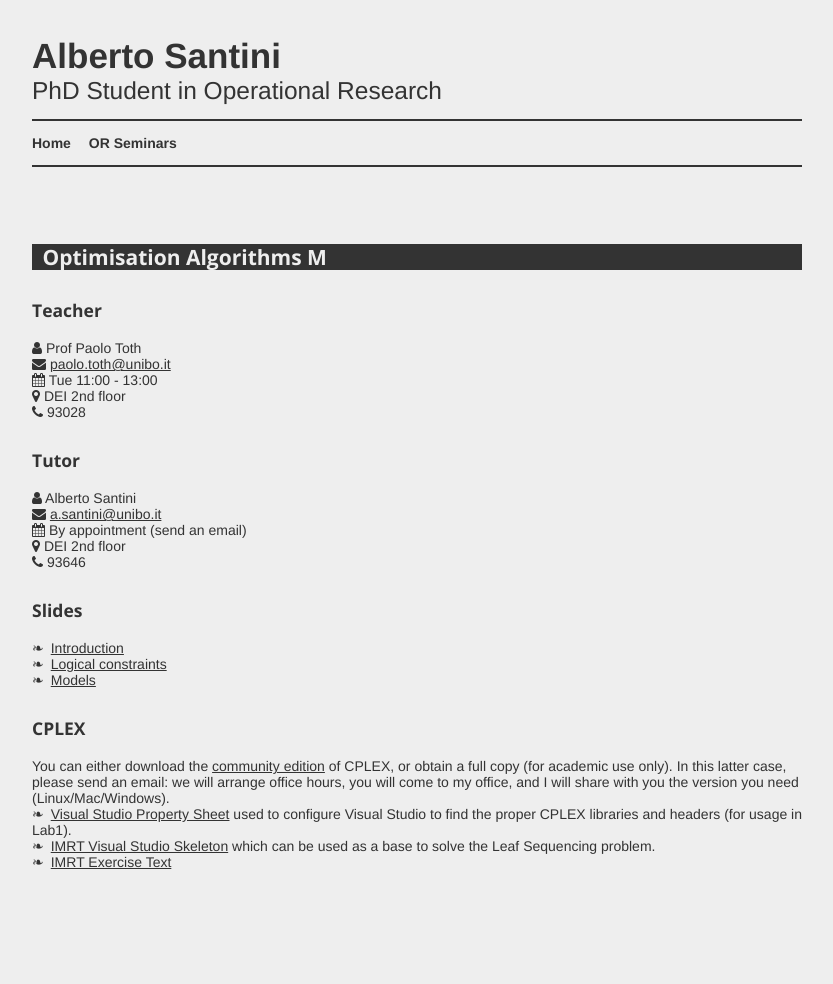
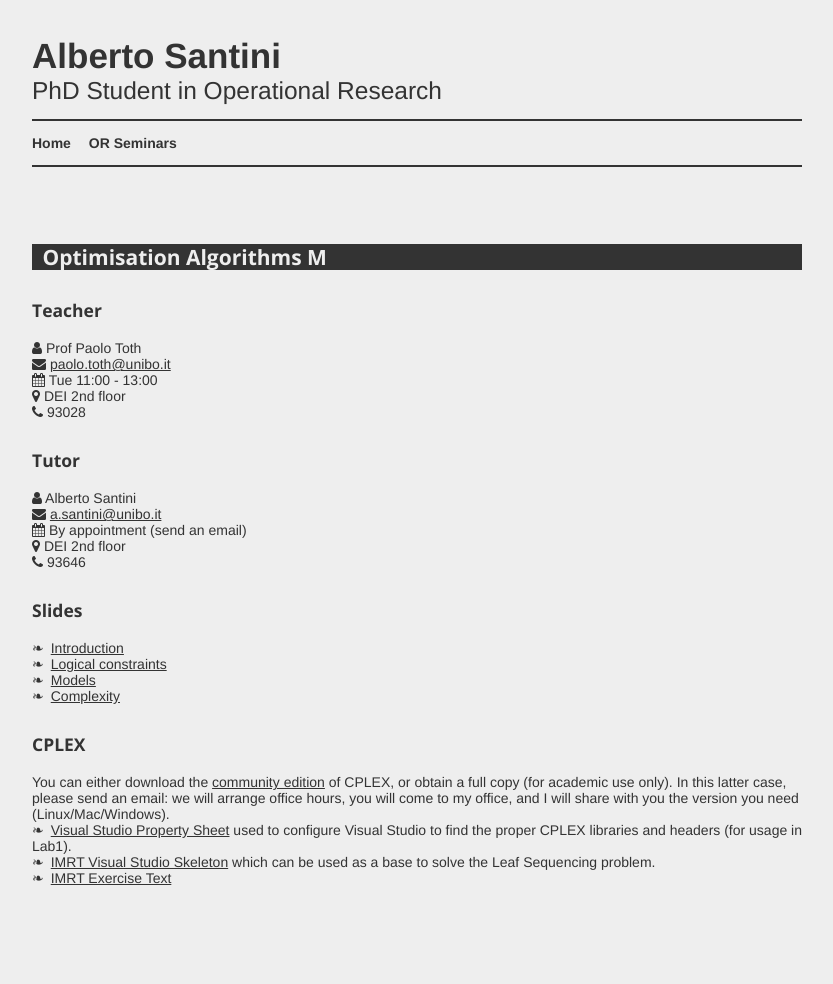
Before and after one commit to alberto-santini/alberto-santini.github.io, a Jekyll site: the page built from oa/index.md, in a window 1280 px wide. Shown: the whole page, without its empty margins (223-1056 px from the left). Built offline with Jekyll 4.4.1, drawn with Linux system fonts in a browser that asks for light colours; nearby versions of some CDN libraries.

Commit message:
Added 4th slide set

```diff
--- a/oa/index.md
+++ b/oa/index.md
@@ -33,6 +33,7 @@ layout: default
 * [Introduction](/files/oa/OPT-ALG_2016_1_Introduction.pdf)
 * [Logical constraints](/files/oa/OPT-ALG_2016_2_Logical-Constraints.pdf)
 * [Models](/files/oa/OPT-ALG_2016_3_Models.pdf)
+* [Complexity](/files/oa/OPT-ALG_2016_4_Complexity.pdf)
 
 ## CPLEX
 
```
Also changed, not shown: 1 other file.
